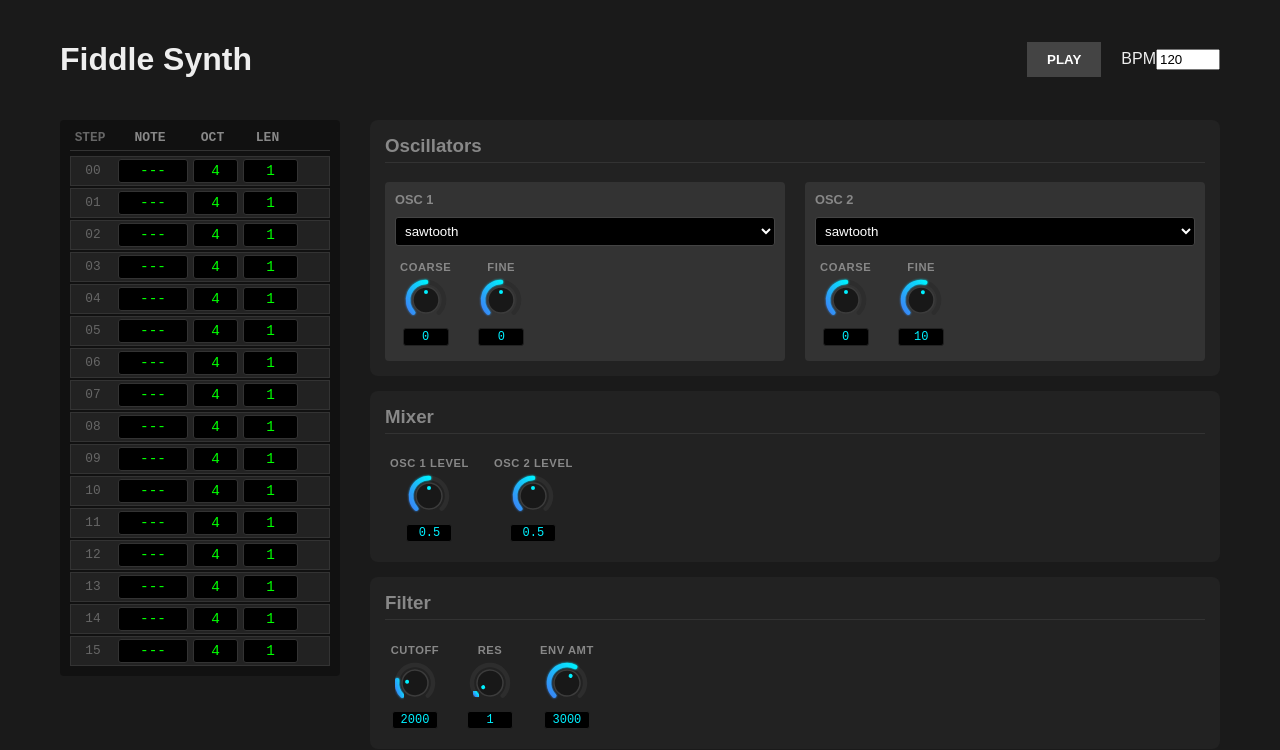
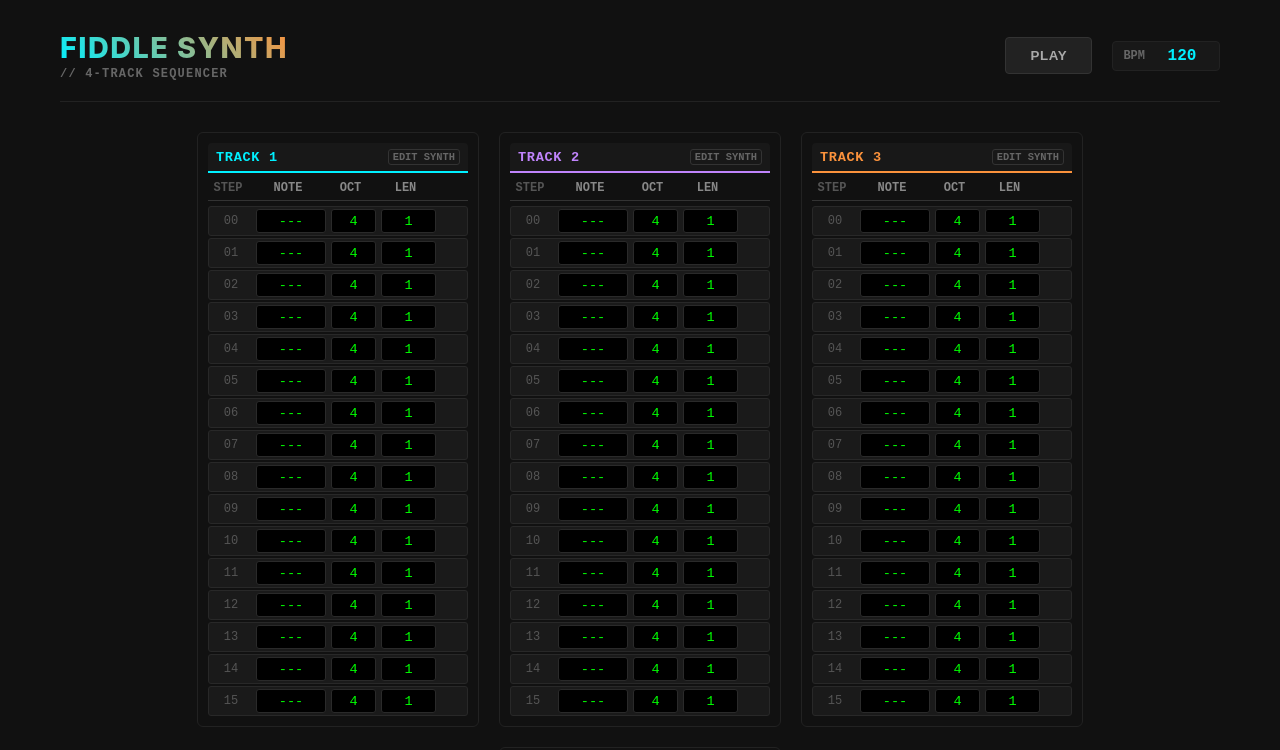
Before and after one commit to eugene-bakaev/browser-synth, a Vue app: page / in a window 1280 px wide. Shown: the top 750 px of the page. Built offline with nearby package versions, Linux system fonts and the light colour scheme.

Commit message:
feat: implement 4-track sequencer with individual synth engines and focused edit view

```diff
--- a/src/App.vue
+++ b/src/App.vue
@@ -1,7 +1,10 @@
 <template>
   <div class="synth-container">
     <header>
+      <div class="brand">
         <h1>Fiddle Synth</h1>
+        <span class="sub-brand">// 4-TRACK SEQUENCER</span>
+      </div>
       <div class="transport">
         <button @click="togglePlay" :class="{ playing: sequencer.isPlaying }">
           {{ sequencer.isPlaying ? 'STOP' : 'PLAY' }}
@@ -13,12 +16,45 @@
       </div>
     </header>
 
-    <div class="main-content">
+    <!-- 4-Track Overview Screen -->
+    <div v-if="activeTrackIndex === null" class="overview-container">
+      <div class="tracks-grid">
+        <Tracker
+          v-for="(track, index) in sequencer.tracks"
+          :key="track.id"
+          :steps="track.steps"
+          :currentStep="currentStep"
+          :title="track.name"
+          :color="TRACK_COLORS[index]"
+          :isFocused="false"
+          @select-track="selectTrack(index)"
+        />
+      </div>
+    </div>
+
+    <!-- Focused Single Track Screen -->
+    <div v-else class="focused-container">
+      <div class="focused-view-header">
+        <button class="back-btn" @click="selectTrack(null)">
+          ← BACK TO OVERVIEW
+        </button>
+        <h2 :style="{ color: TRACK_COLORS[activeTrackIndex] }">
+          Editing: {{ sequencer.tracks[activeTrackIndex].name }}
+        </h2>
+      </div>
+
+      <div class="focused-layout">
         <section class="sequencer-section">
-        <Tracker :steps="sequencer.steps" :currentStep="currentStep" />
+          <Tracker
+            :steps="sequencer.tracks[activeTrackIndex].steps"
+            :currentStep="currentStep"
+            :title="sequencer.tracks[activeTrackIndex].name"
+            :color="TRACK_COLORS[activeTrackIndex]"
+            :isFocused="true"
+          />
         </section>
 
-      <section class="engine-section">
+        <section class="engine-section" :style="{ '--track-glow': TRACK_COLORS[activeTrackIndex] }">
           <OscillatorPanel
             v-model:osc1Type="osc1Type"
             v-model:osc1Coarse="osc1Coarse"
@@ -47,6 +83,7 @@
         </section>
       </div>
     </div>
+  </div>
 </template>
 
 <script setup lang="ts">
@@ -59,6 +96,7 @@ import EnvelopePanel from './components/EnvelopePanel.vue';
 
 const {
   sequencer,
+  activeTrackIndex,
   currentStep,
   waveforms,
   osc1Type,
@@ -75,16 +113,195 @@ const {
   filterEnv,
   ampEnv,
   togglePlay,
+  selectTrack,
 } = useSynth();
+
+const TRACK_COLORS = ['#00f0ff', '#c084fc', '#fb923c', '#4ade80']; // Cyan, Purple, Orange, Green
 </script>
 
 <style>
-body { margin: 0; background: #1a1a1a; color: #eee; font-family: sans-serif; }
-.synth-container { max-width: 1200px; margin: 0 auto; padding: 20px; box-sizing: border-box; display: flex; flex-direction: column; }
-.main-content { display: flex; gap: 30px; flex: 1; align-items: flex-start; }
-header { display: flex; justify-content: space-between; align-items: center; margin-bottom: 20px; flex-shrink: 0; }
-.transport { display: flex; gap: 20px; align-items: center; }
-button { padding: 10px 20px; background: #444; color: #fff; border: none; cursor: pointer; font-weight: bold; }
-button.playing { background: #0f0; color: #000; }
-.engine-section { flex: 1; display: flex; flex-direction: column; gap: 15px; }
+body {
+  margin: 0;
+  background: #111;
+  color: #eee;
+  font-family: 'Outfit', 'Inter', sans-serif;
+}
+.synth-container {
+  max-width: 1200px;
+  margin: 0 auto;
+  padding: 30px 20px;
+  box-sizing: border-box;
+  display: flex;
+  flex-direction: column;
+  min-height: 100vh;
+}
+header {
+  display: flex;
+  justify-content: space-between;
+  align-items: center;
+  margin-bottom: 30px;
+  flex-shrink: 0;
+  border-bottom: 1px solid #222;
+  padding-bottom: 20px;
+}
+.brand {
+  display: flex;
+  flex-direction: column;
+}
+h1 {
+  margin: 0;
+  font-size: 1.8rem;
+  letter-spacing: 0.05em;
+  font-weight: 800;
+  background: linear-gradient(45deg, #00f0ff, #fb923c);
+  -webkit-background-clip: text;
+  -webkit-text-fill-color: transparent;
+  text-transform: uppercase;
+}
+.sub-brand {
+  font-family: monospace;
+  font-size: 0.75rem;
+  color: #666;
+  font-weight: bold;
+  letter-spacing: 0.1em;
+  margin-top: 2px;
+}
+.transport {
+  display: flex;
+  gap: 20px;
+  align-items: center;
+}
+.transport button {
+  padding: 10px 24px;
+  background: #222;
+  color: #aaa;
+  border: 1px solid #333;
+  cursor: pointer;
+  font-weight: bold;
+  letter-spacing: 0.05em;
+  border-radius: 4px;
+  transition: all 0.2s ease;
+}
+.transport button.playing {
+  background: #4ade80;
+  color: #000;
+  border-color: #4ade80;
+  box-shadow: 0 0 10px rgba(74, 222, 128, 0.3);
+}
+.transport button:hover:not(.playing) {
+  background: #333;
+  color: #fff;
+  border-color: #444;
+}
+.bpm {
+  display: flex;
+  align-items: center;
+  gap: 10px;
+  background: #181818;
+  border: 1px solid #222;
+  padding: 4px 10px;
+  border-radius: 4px;
+}
+.bpm label {
+  font-family: monospace;
+  font-size: 0.75rem;
+  color: #666;
+  font-weight: bold;
+}
+.bpm input {
+  background: transparent;
+  color: #00f0ff;
+  border: none;
+  font-family: monospace;
+  font-size: 1rem;
+  font-weight: bold;
+  width: 50px;
+  text-align: center;
+  outline: none;
+}
+/* Hide spin buttons */
+.bpm input::-webkit-outer-spin-button,
+.bpm input::-webkit-inner-spin-button {
+  -webkit-appearance: none;
+  margin: 0;
+}
+.bpm input[type=number] {
+  -moz-appearance: textfield;
+}
+
+/* Overview grid layout */
+.overview-container {
+  display: flex;
+  justify-content: center;
+  width: 100%;
+}
+.tracks-grid {
+  display: flex;
+  flex-wrap: wrap;
+  gap: 20px;
+  justify-content: center;
+  width: 100%;
+}
+
+/* Focused track layout */
+.focused-container {
+  display: flex;
+  flex-direction: column;
+  width: 100%;
+}
+.focused-view-header {
+  display: flex;
+  align-items: center;
+  gap: 20px;
+  margin-bottom: 25px;
+}
+.focused-view-header h2 {
+  margin: 0;
+  font-family: monospace;
+  text-transform: uppercase;
+  font-size: 1.1rem;
+  letter-spacing: 0.08em;
+}
+.back-btn {
+  background: #181818;
+  color: #888;
+  border: 1px solid #2a2a2a;
+  border-radius: 4px;
+  padding: 8px 16px;
+  font-family: monospace;
+  font-size: 0.75rem;
+  font-weight: bold;
+  letter-spacing: 0.05em;
+  cursor: pointer;
+  transition: all 0.2s ease;
+}
+.back-btn:hover {
+  color: #fff;
+  border-color: #555;
+  background: #252525;
+}
+.focused-layout {
+  display: flex;
+  gap: 30px;
+  align-items: flex-start;
+  width: 100%;
+}
+.sequencer-section {
+  flex-shrink: 0;
+}
+.engine-section {
+  flex: 1;
+  display: flex;
+  flex-direction: column;
+  gap: 15px;
+}
+
+/* Glow indicators on modular panels in focus view */
+.engine-section .module-group {
+  border: 1px solid #222;
+  transition: border-color 0.3s;
+}
+.engine-section .module-group:hover {
+  border-color: var(--track-glow);
+}
 </style>
--- a/src/components/Tracker.vue
+++ b/src/components/Tracker.vue
@@ -1,5 +1,10 @@
 <template>
-  <div class="tracker-container">
+  <div class="tracker-container" :style="{ '--track-color': color || '#00f0ff' }" :class="{ focused: isFocused }">
+    <div class="tracker-title-bar" @click="$emit('select-track')">
+      <span class="track-name">{{ title }}</span>
+      <span class="focus-hint" v-if="!isFocused">EDIT SYNTH</span>
+    </div>
+
     <div class="tracker-row tracker-header">
       <div class="col-step">STEP</div>
       <div class="col-note">NOTE</div>
@@ -39,6 +44,13 @@ import type { Step } from '../sequencer/Sequencer';
 defineProps<{
   steps: Step[];
   currentStep: number;
+  title: string;
+  color?: string;
+  isFocused?: boolean;
+}>();
+
+defineEmits<{
+  (e: 'select-track'): void;
 }>();
 </script>
 
@@ -48,12 +60,59 @@ defineProps<{
   flex-direction: column;
   background: #111;
   padding: 10px;
-  border-radius: 4px;
+  border-radius: 6px;
   font-family: monospace;
-  width: 260px; /* Fixed width to contain the grid nicely */
+  width: 260px;
+  border: 1px solid #222;
+  transition: border-color 0.3s, box-shadow 0.3s;
 }
 
-/* CSS Grid guarantees perfectly aligned columns */
+.tracker-container.focused {
+  border-color: var(--track-color);
+  box-shadow: 0 0 10px rgba(var(--track-color), 0.15);
+}
+
+.tracker-title-bar {
+  display: flex;
+  justify-content: space-between;
+  align-items: center;
+  background: #181818;
+  border-bottom: 2px solid var(--track-color);
+  padding: 6px 8px;
+  margin-bottom: 8px;
+  cursor: pointer;
+  border-radius: 4px 4px 0 0;
+  user-select: none;
+  transition: background-color 0.2s;
+}
+
+.tracker-title-bar:hover {
+  background: #222;
+}
+
+.track-name {
+  font-weight: bold;
+  color: var(--track-color);
+  font-size: 0.85rem;
+  letter-spacing: 0.05em;
+  text-transform: uppercase;
+}
+
+.focus-hint {
+  font-size: 0.65rem;
+  color: #666;
+  font-weight: bold;
+  border: 1px solid #333;
+  padding: 1px 4px;
+  border-radius: 3px;
+  transition: color 0.2s, border-color 0.2s;
+}
+
+.tracker-title-bar:hover .focus-hint {
+  color: var(--track-color);
+  border-color: var(--track-color);
+}
+
 .tracker-row {
   display: grid;
   grid-template-columns: 40px 70px 45px 55px;
@@ -68,6 +127,7 @@ defineProps<{
   border-bottom: 1px solid #333;
   margin-bottom: 5px;
   text-align: center;
+  font-size: 0.75rem;
 }
 
 .tracker-steps {
@@ -77,17 +137,18 @@ defineProps<{
 }
 
 .step-row {
-  background: #222;
-  border: 1px solid #333;
+  background: #1a1a1a;
+  border: 1px solid #282828;
   padding: 2px;
+  border-radius: 3px;
 }
 
 .step-row.active {
-  background: #444;
-  border-color: #666;
+  background: #333;
+  border-color: var(--track-color);
 }
 
-.col-step { text-align: center; color: #666; font-size: 0.8rem; }
+.col-step { text-align: center; color: #555; font-size: 0.75rem; }
 
 select, input {
   box-sizing: border-box;
@@ -95,17 +156,22 @@ select, input {
   margin: 0;
   background: #000;
   color: #0f0;
-  border: 1px solid #333;
+  border: 1px solid #2a2a2a;
   font-family: monospace;
-  font-size: 0.9rem;
+  font-size: 0.85rem;
   width: 100%;
   padding: 0;
   text-align: center;
-  text-align-last: center; /* Fixes select text alignment */
+  text-align-last: center;
   appearance: none;
   -webkit-appearance: none;
   border-radius: 3px;
   display: block;
+}
+
+select:focus, input:focus {
+  border-color: var(--track-color);
+  outline: none;
 }
 
 /* Hide number arrows for cleaner look */
--- a/src/composables/useSynth.ts
+++ b/src/composables/useSynth.ts
@@ -1,120 +1,228 @@
-import { ref, reactive, watch } from 'vue';
+import { ref, reactive, watch, computed } from 'vue';
 import { SynthEngine } from '../engine/SynthEngine';
 import { Sequencer } from '../sequencer/Sequencer';
 import { noteToFreq } from '../utils/notes';
 
-// Keep a single instance of the audio context and sequencer to prevent multiple instances on HMR/reload
-const engine = new SynthEngine();
+// Instantiate a single shared AudioContext and 4 engines to ensure perfect sync
+const sharedCtx = new AudioContext();
+const engines = [
+  new SynthEngine(sharedCtx),
+  new SynthEngine(sharedCtx),
+  new SynthEngine(sharedCtx),
+  new SynthEngine(sharedCtx),
+];
 const sequencer = reactive(new Sequencer());
+
+interface TrackState {
+  osc1Type: OscillatorType;
+  osc2Type: OscillatorType;
+  osc1Coarse: number;
+  osc1Fine: number;
+  osc2Coarse: number;
+  osc2Fine: number;
+  osc1Level: number;
+  osc2Level: number;
+  filterCutoff: number;
+  filterRes: number;
+  filterEnvAmount: number;
+  filterEnv: { a: number; d: number; s: number; r: number };
+  ampEnv: { a: number; d: number; s: number; r: number };
+}
+
+// Persist the reactive states at module scope so they survive HMR/reload
+const trackStates = reactive<TrackState[]>(Array(4).fill(null).map((_, index) => ({
+  osc1Type: 'sawtooth',
+  osc2Type: 'sawtooth',
+  osc1Coarse: 0,
+  osc1Fine: 0,
+  osc2Coarse: 0,
+  osc2Fine: index === 0 ? 10 : 0, // default detune on first track
+  osc1Level: 0.5,
+  osc2Level: 0.5,
+  filterCutoff: 2000,
+  filterRes: 1,
+  filterEnvAmount: 3000,
+  filterEnv: { a: 0.01, d: 0.2, s: 0.5, r: 0.5 },
+  ampEnv: { a: 0.01, d: 0.2, s: 0.5, r: 0.5 },
+})));
+
+// Function to synchronize state back to individual engines
+const syncTrackToEngine = (i: number) => {
+  const state = trackStates[i];
+  const engine = engines[i];
+
+  engine.osc1.setWaveform(state.osc1Type);
+  engine.osc2.setWaveform(state.osc2Type);
+  engine.osc1.setCoarseTune(state.osc1Coarse);
+  engine.osc1.setFineTune(state.osc1Fine);
+  engine.osc2.setCoarseTune(state.osc2Coarse);
+  engine.osc2.setFineTune(state.osc2Fine);
+  engine.mixer.setChannelGain(1, state.osc1Level);
+  engine.mixer.setChannelGain(2, state.osc2Level);
+
+  engine.baseCutoff = state.filterCutoff;
+  engine.filterEnvAmount = state.filterEnvAmount;
+
+  if (engine.filter.inputs.resonance instanceof AudioParam) {
+    engine.filter.inputs.resonance.setTargetAtTime(state.filterRes, sharedCtx.currentTime, 0.01);
+  }
+
+  engine.filterEnv.a = state.filterEnv.a;
+  engine.filterEnv.d = state.filterEnv.d;
+  engine.filterEnv.s = state.filterEnv.s;
+  engine.filterEnv.r = state.filterEnv.r;
+
+  engine.ampEnv.a = state.ampEnv.a;
+  engine.ampEnv.d = state.ampEnv.d;
+  engine.ampEnv.s = state.ampEnv.s;
+  engine.ampEnv.r = state.ampEnv.r;
+};
+
+// Initialize engines
+for (let i = 0; i < 4; i++) {
+  syncTrackToEngine(i);
+}
+
+// Watch trackStates deeply and apply updates to corresponding engines
+watch(trackStates, (newStates) => {
+  for (let i = 0; i < 4; i++) {
+    syncTrackToEngine(i);
+  }
+}, { deep: true });
 
 export function useSynth() {
   const currentStep = ref(-1);
+  const activeTrackIndex = ref<number | null>(null); // null means 4-track overview
 
-  // Waveforms & Tuning
   const waveforms: OscillatorType[] = ['sine', 'square', 'sawtooth', 'triangle'];
-  const osc1Type = ref<OscillatorType>('sawtooth');
-  const osc2Type = ref<OscillatorType>('sawtooth');
 
-  const osc1Coarse = ref(0);
-  const osc1Fine = ref(0);
-  const osc2Coarse = ref(0);
-  const osc2Fine = ref(10); // Slight detune by default
-
-  watch(osc1Type, (val) => engine.osc1.setWaveform(val));
-  watch(osc2Type, (val) => engine.osc2.setWaveform(val));
-  watch(osc1Coarse, (val) => engine.osc1.setCoarseTune(val));
-  watch(osc1Fine, (val) => engine.osc1.setFineTune(val));
-  watch(osc2Coarse, (val) => engine.osc2.setCoarseTune(val));
-  watch(osc2Fine, (val) => engine.osc2.setFineTune(val));
-
-  // Mixer
-  const osc1Level = ref(0.5);
-  const osc2Level = ref(0.5);
-
-  watch(osc1Level, (val) => engine.mixer.setChannelGain(1, val));
-  watch(osc2Level, (val) => engine.mixer.setChannelGain(2, val));
-
-  // Filter
-  const filterCutoff = ref(2000);
-  const filterRes = ref(1);
-  const filterEnvAmount = ref(3000);
-
-  watch(filterCutoff, (val) => {
-    engine.baseCutoff = val;
-  });
-
-  watch(filterEnvAmount, (val) => {
-    engine.filterEnvAmount = val;
-  });
-
-  watch(filterRes, (val) => {
-    if (engine.filter.inputs.resonance instanceof AudioParam) {
-      engine.filter.inputs.resonance.setTargetAtTime(val, engine.ctx.currentTime, 0.05);
+  // Proximity values bound dynamically to the currently active track's settings
+  const osc1Type = computed({
+    get: () => activeTrackIndex.value !== null ? trackStates[activeTrackIndex.value].osc1Type : 'sawtooth',
+    set: (val) => {
+      if (activeTrackIndex.value !== null) trackStates[activeTrackIndex.value].osc1Type = val;
     }
   });
 
-  // Envelopes Reactivity (since engine itself is not reactive to avoid AudioContext proxy bugs)
-  const filterEnv = reactive({
-    a: engine.filterEnv.a,
-    d: engine.filterEnv.d,
-    s: engine.filterEnv.s,
-    r: engine.filterEnv.r,
+  const osc2Type = computed({
+    get: () => activeTrackIndex.value !== null ? trackStates[activeTrackIndex.value].osc2Type : 'sawtooth',
+    set: (val) => {
+      if (activeTrackIndex.value !== null) trackStates[activeTrackIndex.value].osc2Type = val;
+    }
   });
 
-  const ampEnv = reactive({
-    a: engine.ampEnv.a,
-    d: engine.ampEnv.d,
-    s: engine.ampEnv.s,
-    r: engine.ampEnv.r,
+  const osc1Coarse = computed({
+    get: () => activeTrackIndex.value !== null ? trackStates[activeTrackIndex.value].osc1Coarse : 0,
+    set: (val) => {
+      if (activeTrackIndex.value !== null) trackStates[activeTrackIndex.value].osc1Coarse = val;
+    }
   });
 
-  watch(filterEnv, (newVal) => {
-    engine.filterEnv.a = newVal.a;
-    engine.filterEnv.d = newVal.d;
-    engine.filterEnv.s = newVal.s;
-    engine.filterEnv.r = newVal.r;
-  }, { deep: true });
+  const osc1Fine = computed({
+    get: () => activeTrackIndex.value !== null ? trackStates[activeTrackIndex.value].osc1Fine : 0,
+    set: (val) => {
+      if (activeTrackIndex.value !== null) trackStates[activeTrackIndex.value].osc1Fine = val;
+    }
+  });
 
-  watch(ampEnv, (newVal) => {
-    engine.ampEnv.a = newVal.a;
-    engine.ampEnv.d = newVal.d;
-    engine.ampEnv.s = newVal.s;
-    engine.ampEnv.r = newVal.r;
-  }, { deep: true });
+  const osc2Coarse = computed({
+    get: () => activeTrackIndex.value !== null ? trackStates[activeTrackIndex.value].osc2Coarse : 0,
+    set: (val) => {
+      if (activeTrackIndex.value !== null) trackStates[activeTrackIndex.value].osc2Coarse = val;
+    }
+  });
 
-  // Initialize default values to engine
-  engine.osc1.setWaveform(osc1Type.value);
-  engine.osc2.setWaveform(osc2Type.value);
-  engine.osc1.setFineTune(osc1Fine.value);
-  engine.osc2.setFineTune(osc2Fine.value);
-  engine.mixer.setChannelGain(1, osc1Level.value);
-  engine.mixer.setChannelGain(2, osc2Level.value);
+  const osc2Fine = computed({
+    get: () => activeTrackIndex.value !== null ? trackStates[activeTrackIndex.value].osc2Fine : 0,
+    set: (val) => {
+      if (activeTrackIndex.value !== null) trackStates[activeTrackIndex.value].osc2Fine = val;
+    }
+  });
+
+  const osc1Level = computed({
+    get: () => activeTrackIndex.value !== null ? trackStates[activeTrackIndex.value].osc1Level : 0.5,
+    set: (val) => {
+      if (activeTrackIndex.value !== null) trackStates[activeTrackIndex.value].osc1Level = val;
+    }
+  });
+
+  const osc2Level = computed({
+    get: () => activeTrackIndex.value !== null ? trackStates[activeTrackIndex.value].osc2Level : 0.5,
+    set: (val) => {
+      if (activeTrackIndex.value !== null) trackStates[activeTrackIndex.value].osc2Level = val;
+    }
+  });
+
+  const filterCutoff = computed({
+    get: () => activeTrackIndex.value !== null ? trackStates[activeTrackIndex.value].filterCutoff : 2000,
+    set: (val) => {
+      if (activeTrackIndex.value !== null) trackStates[activeTrackIndex.value].filterCutoff = val;
+    }
+  });
+
+  const filterRes = computed({
+    get: () => activeTrackIndex.value !== null ? trackStates[activeTrackIndex.value].filterRes : 1,
+    set: (val) => {
+      if (activeTrackIndex.value !== null) trackStates[activeTrackIndex.value].filterRes = val;
+    }
+  });
+
+  const filterEnvAmount = computed({
+    get: () => activeTrackIndex.value !== null ? trackStates[activeTrackIndex.value].filterEnvAmount : 3000,
+    set: (val) => {
+      if (activeTrackIndex.value !== null) trackStates[activeTrackIndex.value].filterEnvAmount = val;
+    }
+  });
+
+  // Dynamic references to the active track's ADSR structures
+  const filterEnv = computed(() => {
+    if (activeTrackIndex.value === null) {
+      return { a: 0.01, d: 0.2, s: 0.5, r: 0.5 };
+    }
+    return trackStates[activeTrackIndex.value].filterEnv;
+  });
+
+  const ampEnv = computed(() => {
+    if (activeTrackIndex.value === null) {
+      return { a: 0.01, d: 0.2, s: 0.5, r: 0.5 };
+    }
+    return trackStates[activeTrackIndex.value].ampEnv;
+  });
 
   const togglePlay = () => {
-    if (engine.ctx.state === 'suspended') {
-      engine.ctx.resume();
+    if (sharedCtx.state === 'suspended') {
+      sharedCtx.resume();
     }
 
     if (sequencer.isPlaying) {
       sequencer.stop();
       currentStep.value = -1;
     } else {
-      sequencer.start(engine.ctx, (step, time) => {
-        currentStep.value = (currentStep.value + 1) % 16;
+      sequencer.start(sharedCtx, (stepIndex, time) => {
+        currentStep.value = stepIndex;
 
-        if (step.note) {
-          const freq = noteToFreq(step.note, step.octave);
-          const tickDuration = (60 / sequencer.bpm) / 4;
-          const duration = step.length * tickDuration;
-          engine.trigger(freq, duration, time);
+        // Trigger all tracks in parallel
+        for (let i = 0; i < 4; i++) {
+          const step = sequencer.tracks[i].steps[stepIndex];
+          if (step.note) {
+            const freq = noteToFreq(step.note, step.octave);
+            const tickDuration = (60 / sequencer.bpm) / 4;
+            const duration = step.length * tickDuration;
+            engines[i].trigger(freq, duration, time);
+          }
         }
       });
     }
   };
 
+  const selectTrack = (index: number | null) => {
+    activeTrackIndex.value = index;
+  };
+
   return {
-    engine,
+    engines,
     sequencer,
+    activeTrackIndex,
     currentStep,
     waveforms,
     osc1Type,
@@ -131,5 +239,6 @@ export function useSynth() {
     filterEnv,
     ampEnv,
     togglePlay,
+    selectTrack,
   };
 }
--- a/src/engine/SynthEngine.ts
+++ b/src/engine/SynthEngine.ts
@@ -19,8 +19,8 @@ export class SynthEngine {
   baseCutoff: number = 2000;
   filterEnvAmount: number = 3000;
 
-  constructor() {
-    this.ctx = new AudioContext();
+  constructor(sharedCtx?: AudioContext) {
+    this.ctx = sharedCtx ?? new AudioContext();
     this.patchBay = new PatchBay();
 
     this.osc1 = new OscillatorModule(this.ctx);
--- a/src/sequencer/Sequencer.ts
+++ b/src/sequencer/Sequencer.ts
@@ -4,15 +4,25 @@ export interface Step {
   length: number; // Duration in ticks (16th notes)
 }
 
+export interface Track {
+  id: number;
+  name: string;
+  steps: Step[];
+}
+
 export class Sequencer {
-  steps: Step[] = Array(16).fill(null).map(() => ({ note: null, octave: 4, length: 1 }));
+  tracks: Track[] = Array(4).fill(null).map((_, index) => ({
+    id: index,
+    name: `Track ${index + 1}`,
+    steps: Array(16).fill(null).map(() => ({ note: null, octave: 4, length: 1 }))
+  }));
   bpm = 120;
   private currentStep = 0;
   private timer: any = null;
   isPlaying = false;
   private nextNoteTime = 0;
 
-  start(ctx: AudioContext, callback: (step: Step, time: number) => void) {
+  start(ctx: AudioContext, callback: (stepIndex: number, time: number) => void) {
     if (this.isPlaying) return;
     this.isPlaying = true;
 
@@ -25,7 +35,7 @@ export class Sequencer {
 
       // Lookahead window of 0.1 seconds
       while (this.nextNoteTime < ctx.currentTime + 0.1) {
-        callback(this.steps[this.currentStep], this.nextNoteTime);
+        callback(this.currentStep, this.nextNoteTime);
         this.currentStep = (this.currentStep + 1) % 16;
         this.nextNoteTime += stepTime;
       }
```
Also changed, not shown: 1 other file (tests, documents, lock files or other folders). Lines whose indentation alone changed are shown as unchanged.
